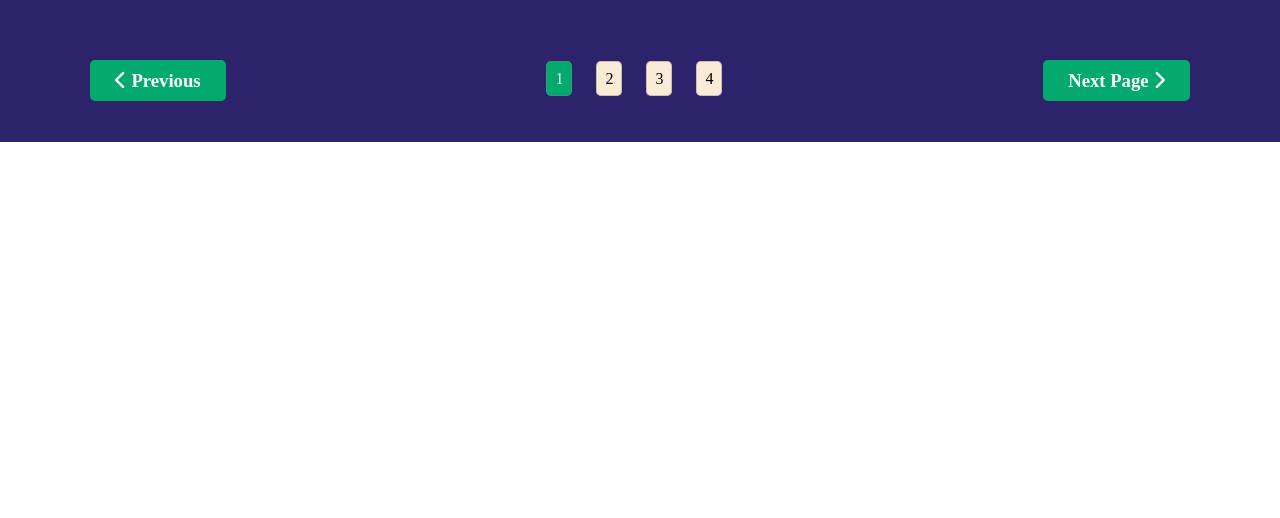
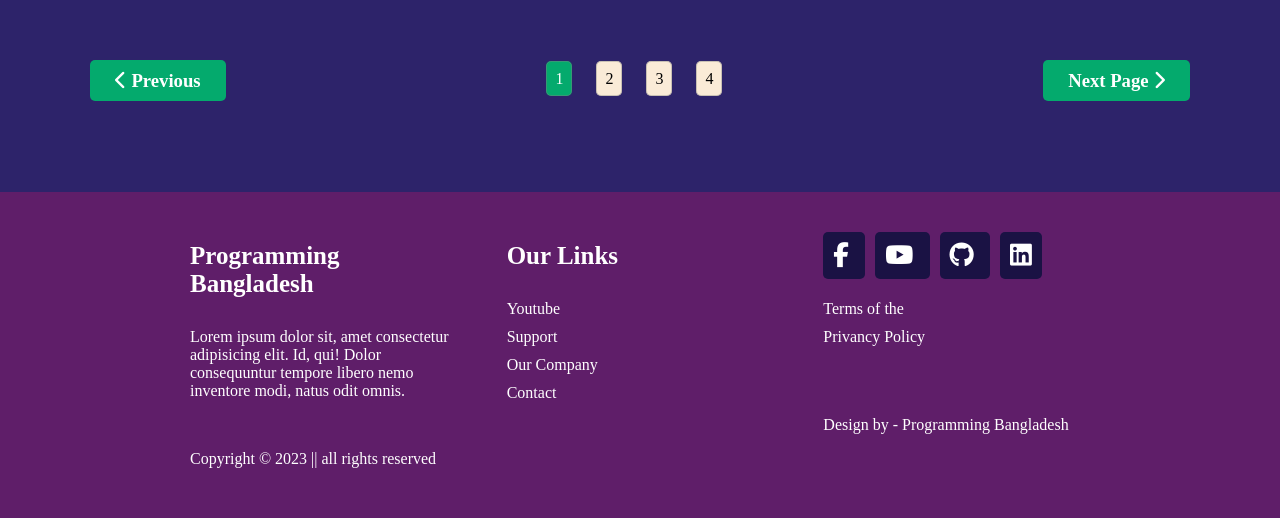
Before and after one commit to janifarjesmin/multiple-page-website, a plain HTML site: page index.html in a window 1280 px wide. Shown: the part 1894-2412 px from the top of the page. Before the commit the page ends 2036 px from the top, so only its background shows below. Drawn offline with Linux system fonts and the light colour scheme.

Commit message:
commit footer section

```diff
--- a/index.html
+++ b/index.html
@@ -176,5 +176,35 @@
         </div>
     </main>
 
+    <footer>
+        <div id="footer-container">
+            <div class="footer-firstItem">
+                <h3> Programming Bangladesh </h3>
+                <p> Lorem ipsum dolor sit, amet consectetur adipisicing elit. Id, qui! Dolor consequuntur tempore libero nemo inventore modi, natus odit omnis.</p>
+                <p> Copyright &copy; 2023 || all rights reserved </p>
+            </div>
+
+            <div class="footer-secondItem">
+                <h3> Our Links </h3>
+                <p> <a href="#">Youtube</a> </p>
+                <p> <a href="#">Support</a> </p>
+                <p> <a href="#">Our Company</a> </p>
+                <p> <a href="#">Contact</a> </p>
+            </div>
+
+            <div class="footer-thirdItem">
+                <div>
+                    <a href="#"> <i class="fab fa-facebook-f"></i> </a>
+                    <a href="#"> <i class="fab fa-youtube"></i> </a>
+                    <a href="#"> <i class="fab fa-github"></i> </a>
+                    <a href="#"> <i class="fab fa-linkedin"></i> </a>
+                </div>
+                <p> Terms of the </p>
+                <p> Privancy Policy </p>
+                <p> Design by - Programming Bangladesh </p>
+            </div>
+        </div>
+    </footer>
+
 </body>
 </html>
--- a/style.css
+++ b/style.css
@@ -74,6 +74,7 @@ header{
 main{
     background-color: #2D236A;
     padding-top: 20px;
+    padding-bottom: 50px;
 }
 #main-section{
     width: 1100px;
@@ -161,3 +162,59 @@ main{
     background-color: #04AA6D;
     color: white;
 }
+
+
+/* footer section code start  */
+
+
+footer{
+    background-color: #5F1E69;
+    color: white;
+}
+#footer-container{
+    width: 900px;
+    margin: 0 auto;
+    display: grid;
+    grid-template-columns: repeat(3, 1fr);
+    justify-content: space-between;
+    grid-gap: 50px;
+}
+.footer-firstItem h3{
+    font-size: 25px;
+    padding: 30px 0;
+    margin-top: 20px;
+}
+.footer-firstItem:first-child p{
+    margin-bottom: 50px;
+}
+.footer-secondItem h3{
+    font-size: 25px;
+    padding: 30px 0;
+    margin-top: 20px;
+}
+.footer-secondItem a{
+    text-decoration: none;
+    color: white;
+}
+.footer-secondItem p{
+    margin-bottom: 10px;
+}
+.footer-thirdItem div{
+    font-size: 25px;
+    padding: 30px 0;
+    margin-top: 20px;
+}
+.footer-thirdItem div a{
+    color: white;
+    text-decoration: none;
+    margin-right: 10px;
+    background-color: #1A1244;
+    padding: 10px;
+    border-radius: 5px;
+}
+.footer-thirdItem p{
+    margin-bottom: 10px;
+}
+.footer-thirdItem p:nth-child(3){
+    margin-bottom: 70px;
+}
```
